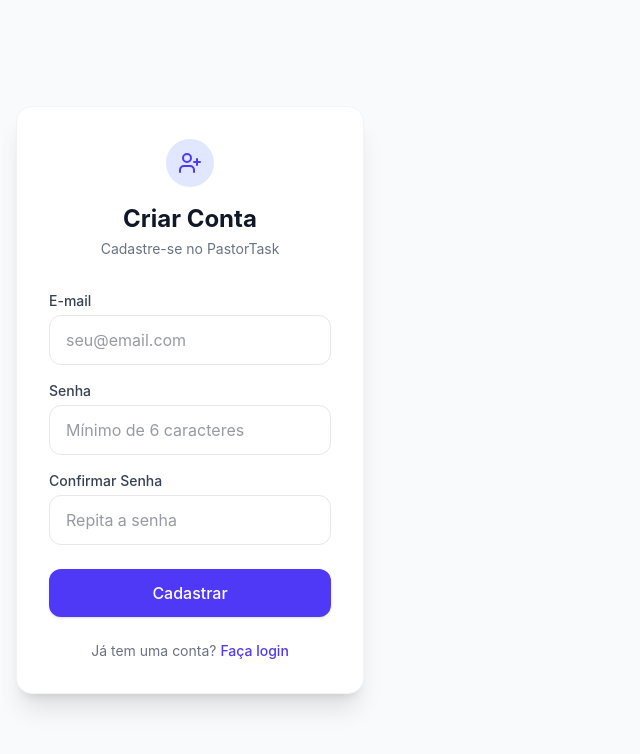
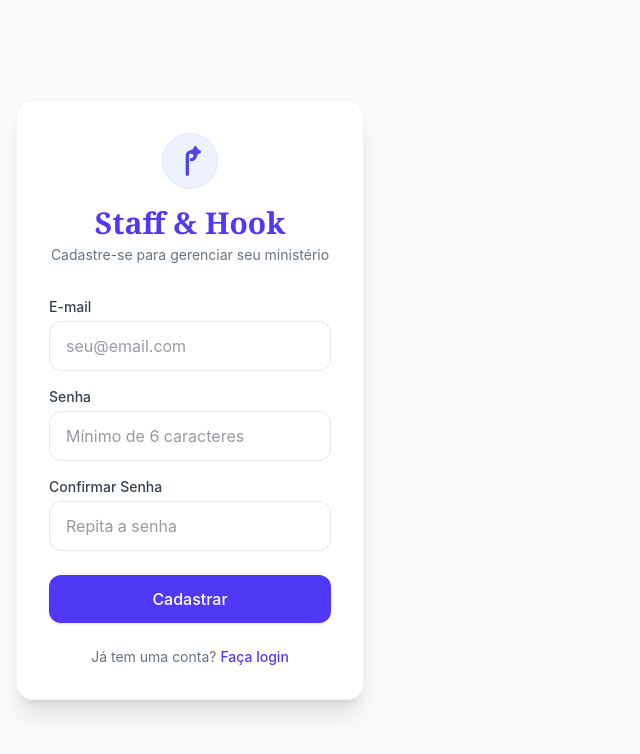
Before and after one commit to mathetes27/staff-and-hook, a React (Vite) app: page /register in a window 1280 px wide. Shown: the top 754 px of the page, without its empty margins (0-640 px from the left). Built offline with nearby package versions, Linux system fonts and the light colour scheme; no server answers.

Commit message:
Login
Atualiza identidade visual da tela de login

```diff
--- a/src/pages/Login.tsx
+++ b/src/pages/Login.tsx
@@ -30,11 +30,11 @@ export function Login() {
   return (
     <div className="min-h-screen flex items-center justify-center bg-gray-50 p-4">
       <div className="max-w-md w-full bg-white p-8 rounded-2xl shadow-xl border border-gray-100">
-        <div className="flex flex-col items-center mb-8">
-          <div className="w-12 h-12 bg-indigo-100 rounded-full flex items-center justify-center mb-4">
-            <LogIn className="w-6 h-6 text-indigo-600" />
+        <div className="flex flex-col items-center text-center mb-8">
+          <div className="w-14 h-14 bg-indigo-50 rounded-full flex items-center justify-center mb-4 border border-indigo-100">
+            <img src="/favicon.svg" alt="Staff & Hook Logo" className="w-8 h-8" />
           </div>
-          <h2 className="text-2xl font-bold text-gray-900">PastorTask</h2>
+          <h2 className="text-3xl font-bold text-indigo-600 font-serif">Staff & Hook</h2>
           <p className="text-gray-500 text-sm mt-1">Faça login para gerenciar seu ministério</p>
         </div>
 
--- a/src/pages/Register.tsx
+++ b/src/pages/Register.tsx
@@ -42,12 +42,12 @@ export function Register() {
   return (
     <div className="min-h-screen flex items-center justify-center bg-gray-50 p-4">
       <div className="max-w-md w-full bg-white p-8 rounded-2xl shadow-xl border border-gray-100">
-        <div className="flex flex-col items-center mb-8">
-          <div className="w-12 h-12 bg-indigo-100 rounded-full flex items-center justify-center mb-4">
-            <UserPlus className="w-6 h-6 text-indigo-600" />
+        <div className="flex flex-col items-center text-center mb-8">
+          <div className="w-14 h-14 bg-indigo-50 rounded-full flex items-center justify-center mb-4 border border-indigo-100">
+            <img src="/favicon.svg" alt="Staff & Hook Logo" className="w-8 h-8" />
           </div>
-          <h2 className="text-2xl font-bold text-gray-900">Criar Conta</h2>
-          <p className="text-gray-500 text-sm mt-1">Cadastre-se no PastorTask</p>
+          <h2 className="text-3xl font-bold text-indigo-600 font-serif">Staff & Hook</h2>
+          <p className="text-gray-500 text-sm mt-1">Cadastre-se para gerenciar seu ministério</p>
         </div>
 
         {error && (
```
